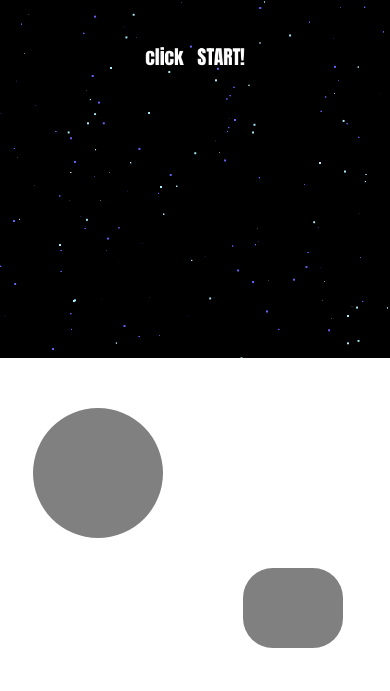
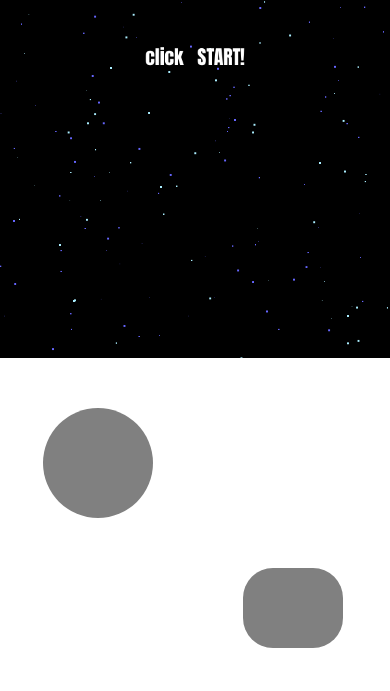
Before and after one commit to namiki-y/namiki-y, a plain HTML site: page index.html in a window 390 px wide. Drawn offline with Linux system fonts and the light colour scheme; animation ran at ten frames a second.

Commit message:
Update stylesheet.css

```diff
--- a/stylesheet.css
+++ b/stylesheet.css
@@ -14,21 +14,21 @@
 
 .move {
   width: 50%;
-  height: 130px;
+  height: 110px;
   float:left;
 }
 
 .ctrl {
   width: 50%;
-  height: 130px;
+  height: 110px;
   float: left;
   padding-top:150px;
 }
 
 #movebutton {
   background: gray;
-  width: 130px;
-  height: 130px;
+  width: 110px;
+  height: 110px;
   margin: auto;
   border-radius: 75px;
 }
```
